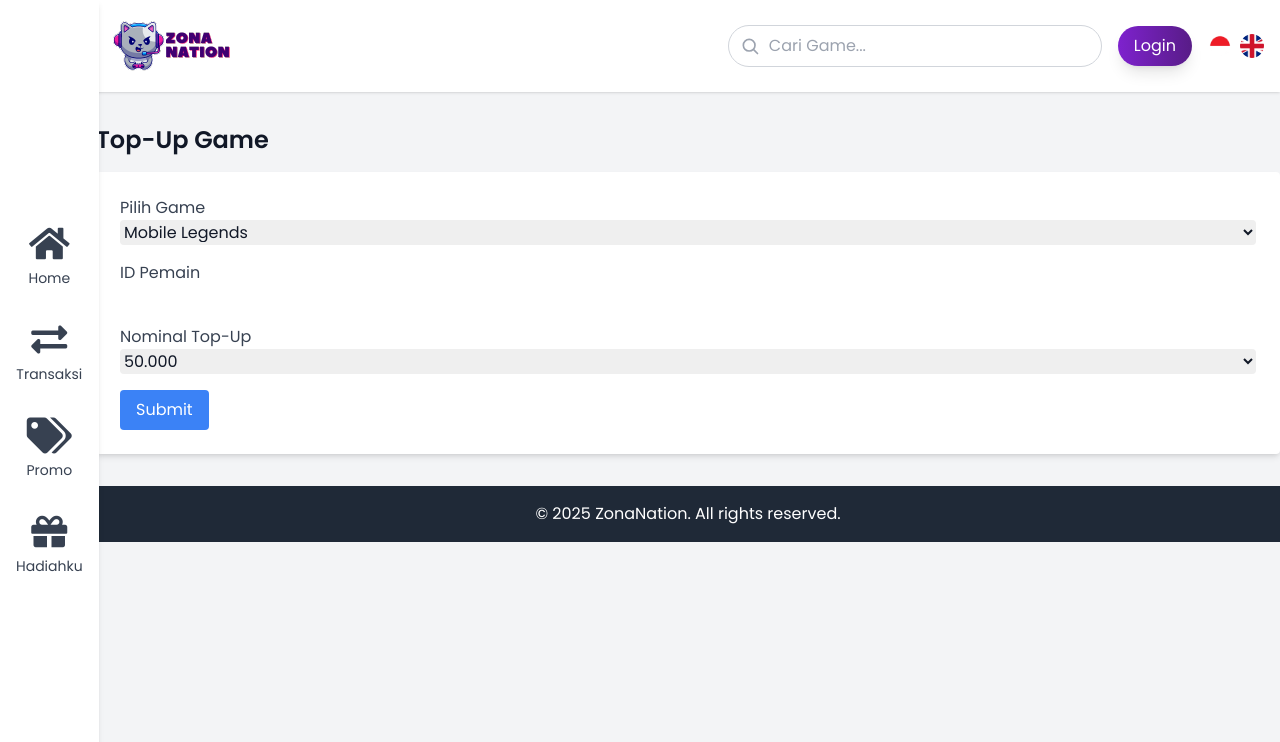
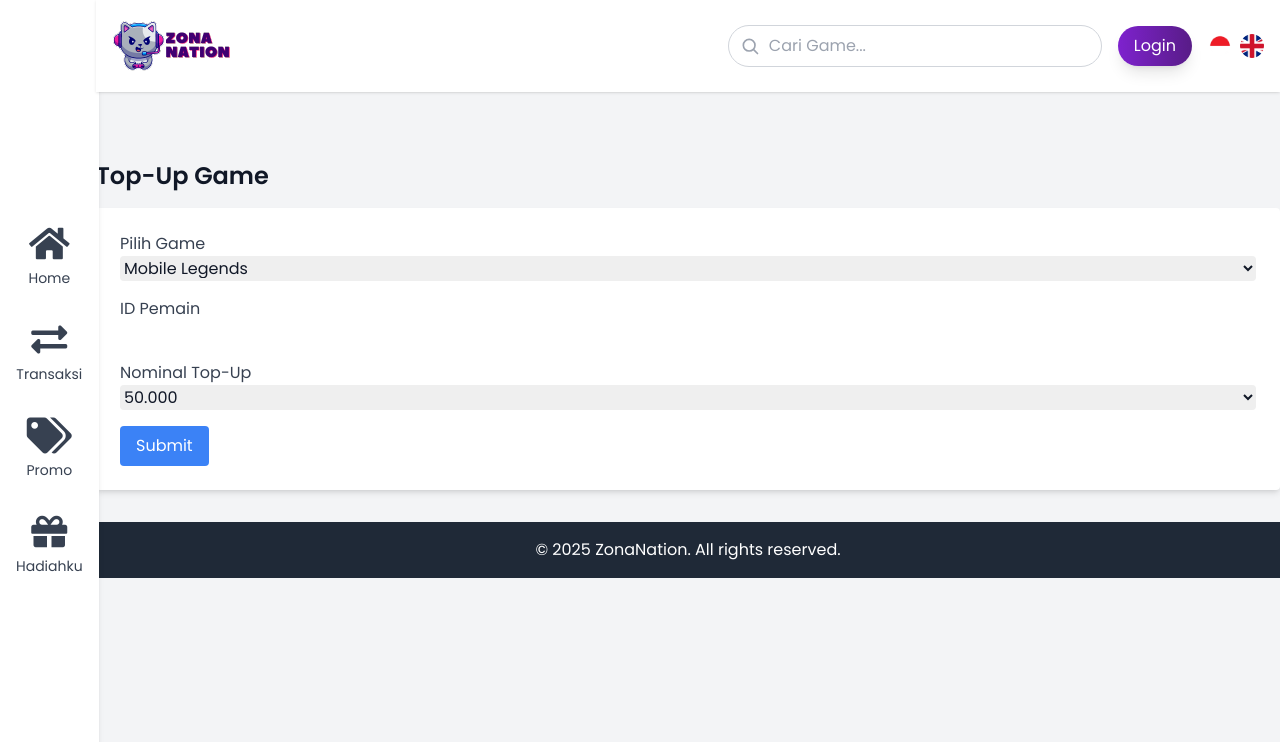
Before and after one commit to yezkyy/ZonaNation, a Laravel app: page /topup in a window 1280 px wide. Shown: the top 742 px of the page. Run offline with Laravel 12, Linux system fonts and the light colour scheme; style sheets or scripts are compiled from the project's sources.

Commit message:
Enhance layout by adding fixed navigation bar and adjusting margins for improved accessibility

```diff
--- a/resources/views/layouts/app.blade.php
+++ b/resources/views/layouts/app.blade.php
@@ -21,6 +21,14 @@
         .main-content {
             flex: 1;
             margin-left: 6rem; /* Adjust based on your aside width */
+            margin-top: 4rem; /* Adjust based on your navbar height */
+        }
+        .app-nav {
+            position: fixed;
+            top: 0;
+            left: 6rem; /* Adjust based on your aside width */
+            width: calc(100% - 6rem); /* Adjust based on your aside width */
+            z-index: 10;
         }
         footer {
             background-color: #2d3748;
@@ -38,7 +46,7 @@
 <body class="bg-gray-100 text-gray-900">
     @include('layouts.aside')
     <div class="main-content">
-        <nav class="bg-white shadow p-4">
+        <nav class="app-nav bg-white shadow p-4">
             <div class="container mx-auto flex justify-between items-center">
                 <a href="/" class="flex items-center">
                     <img src="{{ asset('assets/logo.png') }}" alt="ZonaNation Logo">
@@ -62,7 +70,7 @@
                 </div>
             </div>
         </nav>
-        <main class="container mx-auto py-8">
+        <main class="container mx-auto py-8 mt-16">
             @yield('content')
         </main>
         <footer class="bg-gray-800 text-white py-4">
```
